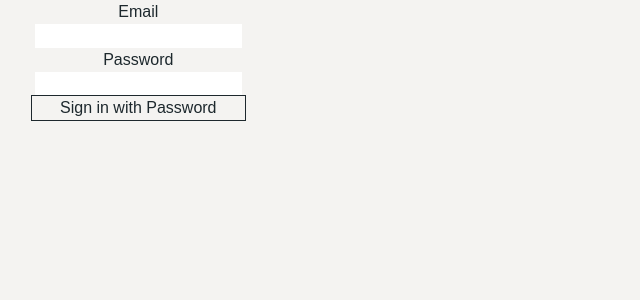
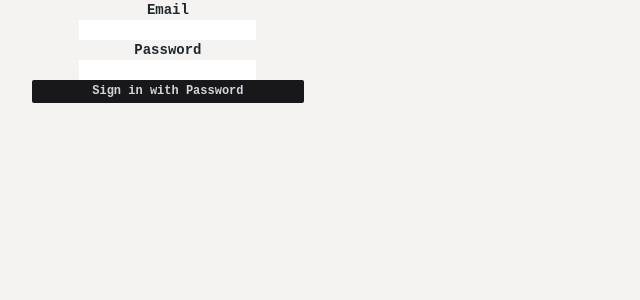
Before and after one commit to viktorlenard/brick, a Next.js app: page / in a window 1280 px wide. Shown: the top 300 px of the page, without its empty margins (0-640 px from the left). Built offline with nearby package versions, Linux system fonts and the light colour scheme; no server answers.

Commit message:
Adding fonts, removing unwanted files.

```diff
--- a/package.json
+++ b/package.json
@@ -9,9 +9,11 @@
     "lint": "next lint"
   },
   "dependencies": {
+    "@gsap/react": "^2.1.1",
     "@supabase/ssr": "^0.5.1",
     "@supabase/supabase-js": "^2.45.6",
     "clsx": "^2.1.1",
+    "gsap": "^3.12.5",
     "next": "15.0.0",
     "react": "19.0.0-rc-65a56d0e-20241020",
     "react-dom": "19.0.0-rc-65a56d0e-20241020"
--- a/src/app/Login.tsx
+++ b/src/app/Login.tsx
@@ -4,11 +4,13 @@ import { useRef } from "react"
 import { useRouter } from "next/navigation"
 import { getClient } from "./utils/supabase/browserClient"
 
+import { Button } from "./components/Button"
+
 interface LoginProps {
     isPasswordLogin: boolean,
 }
 
-const labelStyle = 'flex flex-col items-center'
+const labelStyle = 'flex flex-col items-center font-mono font-bold text-sm'
 
 
 export const Login = ({ isPasswordLogin } : LoginProps ) => {
@@ -50,9 +52,10 @@ export const Login = ({ isPasswordLogin } : LoginProps ) => {
                     </label>
                 </div>
                 <div>
-                    <button className='outline outline-1 px-7 hover:bg-dark hover:text-light' type="submit">
+                    {/* <button className='outline outline-1 px-7 hover:bg-dark hover:text-light' type="submit">
                         Sign in with {isPasswordLogin ? " Password" : " Magic Link"}
-                    </button>
+                    </button> */}
+                    <Button type="submit" size={'s'} dark={true}>Sign in with {isPasswordLogin ? " Password" : " Magic Link"}</Button>
                 </div>
             </form>
         </div>
--- /dev/null
+++ b/src/app/components/Button.tsx
@@ -0,0 +1,84 @@
+// VN240630.3
+
+// Adjust style={{ minWidth: `${buttonWidth * 1.8}px` }} for base width, style={{height: `${buttonHeight / 2.2}px`}} for base height. className prop can still adjust sizing.
+// Based on your choice of typeface you might need to change the translates.
+
+'use client'
+
+import clsx from 'clsx'
+import Link from 'next/link'
+import gsap from 'gsap';
+import { useGSAP } from '@gsap/react';
+import { useRef, useState, useEffect } from 'react';
+
+gsap.registerPlugin(useGSAP);
+
+const ButtonStyle = 'px-1 py-1 rounded-sm font-mono font-bold'
+const innerStyle = 'relative flex flex-col overflow-hidden justify-center items-center'
+const spanStyle = 'whitespace-nowrap'
+
+const sizes = {
+  s: `text-xs`,
+  m: `text-sm`,
+  l: `text-base`,
+  xl: `text-lg`,
+  sq: `text-base`
+}
+
+type ButtonProps = {
+  size?: keyof typeof sizes,
+  dark?: boolean,
+  transparent? :boolean,
+} & (
+    | (React.ComponentPropsWithoutRef<'button'> & { href?: undefined })
+    | React.ComponentPropsWithoutRef<typeof Link>
+  )
+
+  export const Button = ({size = 'm', dark, transparent, className, children, ...props}: ButtonProps) => {
+
+    const lightStyle = `${ButtonStyle} ${transparent ? 'text-gray-300' : 'bg-gray-300 text-zinc-900'}`
+    const darkStyle = `${ButtonStyle} ${transparent ? 'text-zinc-900' : 'bg-zinc-900 text-gray-300'}`
+
+    const { contextSafe } = useGSAP()
+    const buttonRef = useRef<HTMLDivElement>(null)
+    const [buttonHeight, setButtonHeight] = useState<number>(0)
+    const [buttonWidth, setButtonWidth] = useState<number>(0)
+    const [hovered, setHovered] = useState<boolean>(false)
+
+    useEffect(() => {
+      if (buttonRef.current) {
+          setButtonHeight(buttonRef.current.offsetHeight)
+          setButtonWidth(buttonRef.current.offsetWidth)
+      }
+    }, [])
+
+    const hoverButton = contextSafe(() => {
+      if(!hovered) {
+          setHovered(true)
+          gsap.fromTo(buttonRef.current, {y: '25%',}, {y: '-25%', duration: 0.6, ease: 'power3.out'})
+      } else if (hovered){
+          setHovered(false)
+          gsap.fromTo(buttonRef.current, {y: '-25%'}, {y: '25%', duration: 0.4, ease: 'power3.out'})
+      }
+    })
+
+    return typeof props.href === 'undefined' ? (
+          <button onMouseEnter={hoverButton} onMouseLeave={hoverButton} className={clsx( dark ?  darkStyle : lightStyle, sizes[size], className )} style={{ minWidth: `${buttonWidth * 1.8}px` }} {...props}>
+            <h3 className={innerStyle} style={{height: `${buttonHeight / 2.2}px`}}>
+                    <div ref={buttonRef} style={{transform: 'translateY(25%)'}} className='absolute flex flex-col'>
+                        <span className={spanStyle}>{children}</span>
+                        <span className={spanStyle}>{children}</span>
+                    </div>
+                </h3>
+          </button>
+      ) : (
+        <Link onMouseEnter={hoverButton} onMouseLeave={hoverButton} className={clsx( dark ?  darkStyle : lightStyle, sizes[size], className )} style={{ minWidth: `${buttonWidth * 1.8}px` }} {...props}>
+          <h3 className={innerStyle} style={{height: `${buttonHeight / 2.2}px`}}>
+                <div ref={buttonRef} style={{transform: 'translateY(25%)'}} className='absolute flex flex-col'>
+                    <span className={spanStyle}>{children}</span>
+                    <span className={spanStyle}>{children}</span>
+                </div>
+            </h3>
+        </Link>
+      )
+  }
--- a/src/app/dashboard/Nav.tsx
+++ /dev/null
@@ -1,12 +0,0 @@
-import Link from "next/link";
-
-export const Nav = () => {
-
-    return(
-        <>
-            <h1>Imagine NAV BAR.</h1>
-        </>
-    )
-}
-
-export default Nav
--- a/src/app/dashboard/UserName.tsx
+++ /dev/null
@@ -1,18 +0,0 @@
-import { PropsWithChildren } from "react"
-
-interface UserNameProps {
-    userName: string,
-    tenantName?: string
-}
-
-export const UserName = ({ userName, tenantName } : UserNameProps) => {
-
-    return(
-        <>
-            <h1>{userName}</h1>
-            {tenantName && <h3>{tenantName}</h3>}
-        </>
-    )
-}
-
-export default UserName
--- a/src/app/dashboard/layout.tsx
+++ /dev/null
@@ -1,19 +0,0 @@
-import { PropsWithChildren } from "react"
-
-import { Nav } from "./Nav"
-import { UserName } from "./UserName"
-
-export const DashboardLayout = (pageProps : PropsWithChildren) => {
-
-    return(
-        <>
-            <section>
-                <UserName userName="Viktor" tenantName="Fake Business"/>
-                <Nav />
-            </section>
-            <section>{pageProps.children}</section>
-        </>
-    )
-}
-
-export default DashboardLayout
--- a/src/app/dashboard/page.tsx
+++ /dev/null
@@ -1,11 +0,0 @@
-
-export const DashboardPage = () => {
-
-    return(
-        <div>
-            Dashboard here.
-        </div>
-    )
-}
-
-export default DashboardPage
--- a/src/app/globals.css
+++ b/src/app/globals.css
@@ -1,6 +1,9 @@
 @tailwind base;
 @tailwind components;
 @tailwind utilities;
+
+/* Roboto Slab & Roboto Mono */
+@import url('https://fonts.googleapis.com/css2?family=Roboto+Mono:ital,wght@0,100..700;1,100..700&family=Roboto+Slab:wght@100..900&display=swap');
 
 /* Light theme colors */
 :root {
@@ -9,12 +12,12 @@
 }
 
 /* Dark theme colors */
-@media (prefers-color-scheme: dark) {
+/* @media (prefers-color-scheme: dark) {
   :root {
     --background: #1D282D;
     --foreground: #F4F3F1;
   }
-}
+} */
 
 body {
   color: var(--foreground);
--- a/src/app/layout.tsx
+++ b/src/app/layout.tsx
@@ -6,7 +6,7 @@ import { Container } from "./components/Container";
 
 export const metadata: Metadata = {
   title: "Brick",
-  description: "Something SaaS",
+  description: "SaaS",
 };
 
 export default function RootLayout({
@@ -16,7 +16,7 @@ export default function RootLayout({
 }>) {
   return (
     <html lang="en">
-      <body className={'antialiased'}>
+      <body className={'antialiased font-slab'}>
         <Container>{children}</Container>
       </body>
     </html>
--- a/src/app/listings/ListingsList.tsx
+++ b/src/app/listings/ListingsList.tsx
@@ -13,7 +13,7 @@ type ListingListProps = {
 
 export const ListingsList = ({ listings }: ListingListProps) => {
     return (
-        <table>
+        <table className='font-slab '>
             <thead>
                 <tr>
                     <th>ID</th>
--- a/tailwind.config.ts
+++ b/tailwind.config.ts
@@ -17,8 +17,10 @@ const config: Config = {
         'accent-green': '#07EE98'
       },
       fontFamily: {
-        'reg': ['GeistVF', 'sans-serif'],
-        'mono': ['GeistMonoVF', 'sans-serif'],
+        slab: ["Roboto Slab", "serif"],
+        mono: ["Roboto Mono", "monospace"],
+        // 'reg': ['GeistVF', 'sans-serif'],
+        // 'mono': ['GeistMonoVF', 'sans-serif'],
       }
     },
   },
```
Also changed, not shown: 1 other file (tests, documents, lock files or other folders).
